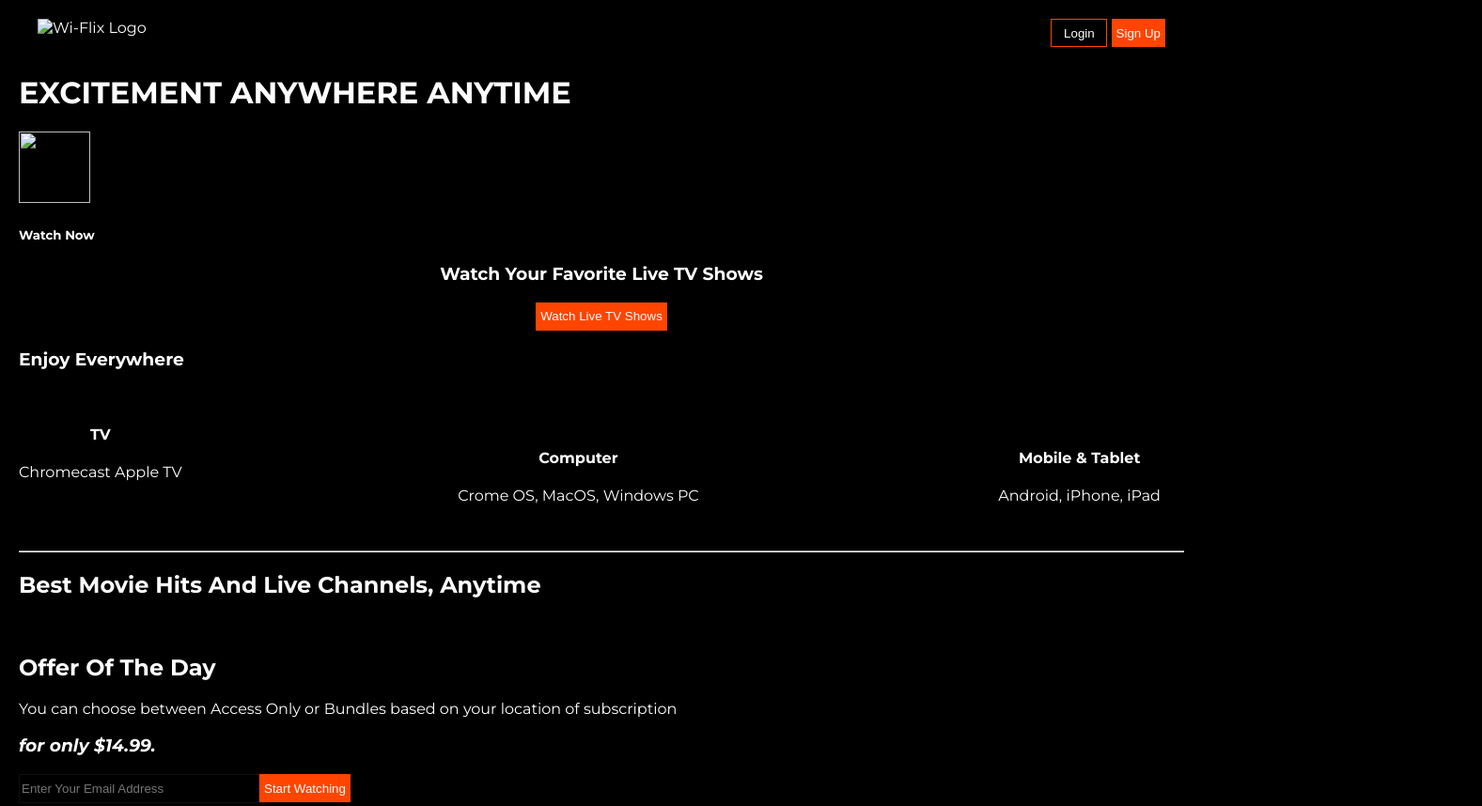
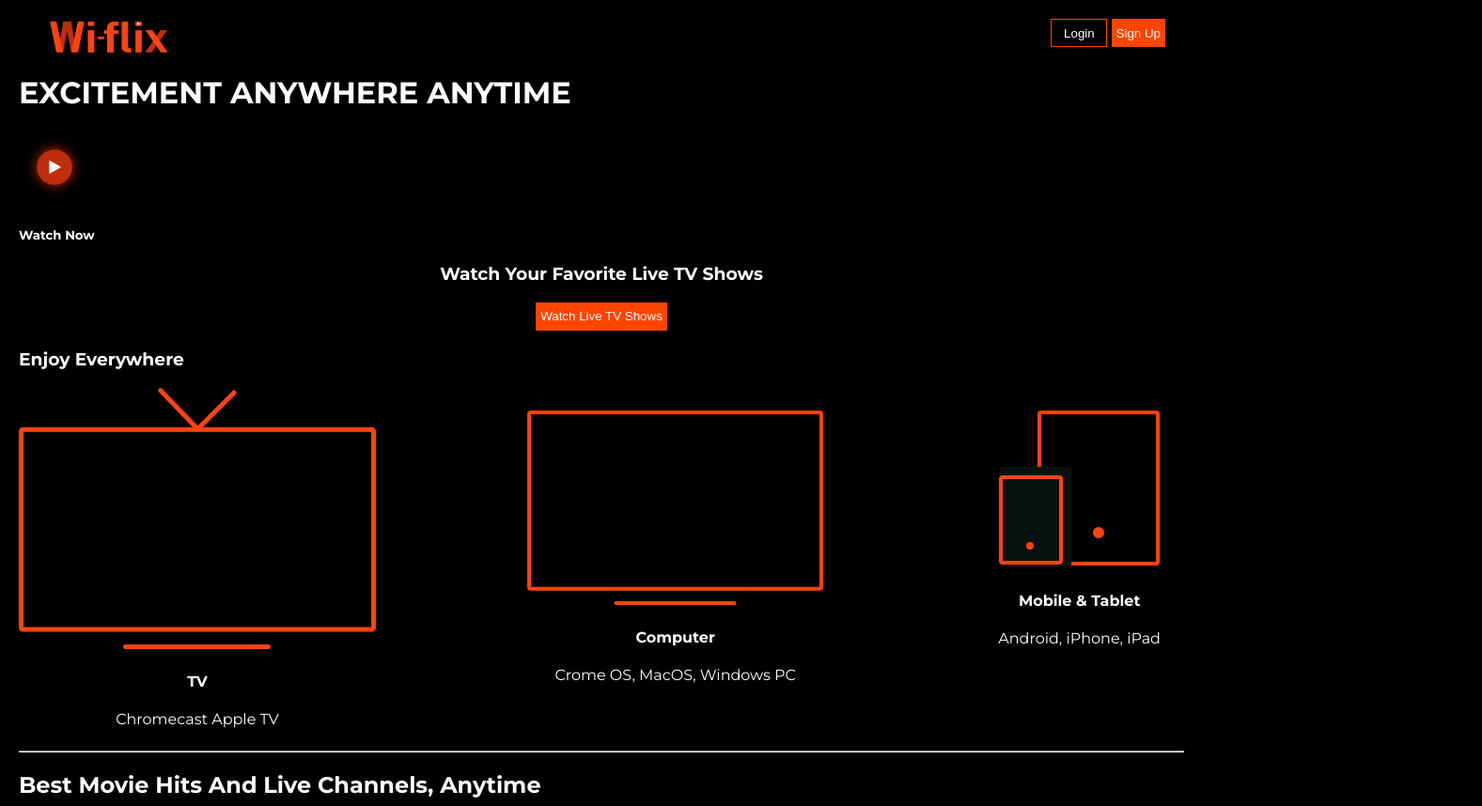
Before and after one commit to abdulsultans/home-flix, a plain HTML site: page index.html in a window 1280 px wide. Shown: the top 858 px of the page at 94% size, 1577 px wide, since content can reach past the window. Drawn offline with Linux system fonts and the light colour scheme; files that its build step writes are made by us from their sources.

Commit message:
added some stuff

```diff
--- a/index.html
+++ b/index.html
@@ -16,18 +16,19 @@
 </head>
 
 <body>
-    <div class="hero"></div>
-    <nav>
-        <img class="logo" src="wi-flix.png" alt="Wi-Flix Logo">
+    <div>
+        <nav class="hero">
+            <img class="logo" src="assets/wi-flix.png" alt="Wi-Flix Logo">
 
-        <div class="log-btn">
-            <button class="btn-l">Login</button>
-            <button class="btn-d">Sign Up</button>
-        </div>
-    </nav>
+            <div class="log-btn">
+                <button class="btn-l">Login</button>
+                <button class="btn-d">Sign Up</button>
+            </div>
+        </nav>
+    </div>
 
     <h1>EXCITEMENT ANYWHERE ANYTIME</h1>
-    <img src="playb.svg" width="76px" height="76px">
+    <img src="assets/playb.svg" width="76px" height="76px">
     <h5>Watch Now</h5>
     </div>
     <div class="a-hero">
@@ -38,19 +39,19 @@
     </div>
     <div>
         <h3>Enjoy Everywhere</h3>
-        <div class="section1">
+        <div class="section">
             <div class="sc">
-                <img src="tv.svg" alt="">
+                <img src="assets/tv.svg" alt="TV">
                 <h4>TV</h4>
                 <p>Chromecast Apple TV</p>
             </div>
             <div class="sc1">
-                <img src="computer.svg" alt="">
+                <img src="assets/computer.svg" alt="Computer">
                 <h4>Computer</h4>
                 <p>Crome OS, MacOS, Windows PC</p>
             </div>
             <div class="sc1">
-                <img src="mobtab.svg" alt="">
+                <img src="assets/mobtab.svg" alt="Mobile & Tablet">
                 <h4>Mobile & Tablet</h4>
                 <p>Android, iPhone, iPad</p>
             </div>
@@ -147,17 +148,17 @@
         <div class="social-icons">
             <h5>CONNECT WITH US</h5>
             <div id="social">
-                <a href="#"><img src="instagram.svg" alt="instagram"></a>
-                <a href="#"><img src="facebook.svg" alt="facebook"></a>
-                <a href="#"><img src="twitter.svg" alt="twitter"></a>
+                <a href="#"><img src="assets/instagram.svg" alt="Instagram"></a>
+                <a href="#"><img src="assets/facebook.svg" alt="Facebook"></a>
+                <a href="#"><img src="assets/twitter.svg" alt="Twitter"></a>
             </div>
         </div>
 
         <div class="download-app">
             <h5>Download Wi-flix App</h5>
             <div id="apps">
-                <a href="#"><img src="playstore.png" alt="Google Play Store"></a>
-                <a href="#"><img src="appstore.png" alt="App Store"></a>
+                <a href="#"><img src="assets/playstore.png" alt="Google Play Store"></a>
+                <a href="#"><img src="assets/appstore.png" alt="App Store"></a>
             </div>
 
         </div>
--- a/assets/styles.css
+++ b/styles.css
@@ -1,6 +1,6 @@
     body {
         font-family: 'Montserrat', sans-serif;
-        background-color: black;
+        background-color: #000000;
         color: white;
         margin: 20px;
         width: 1920;
@@ -12,11 +12,11 @@
         margin: 20px;
     }
 
-    hero{
+    hero {
         display: flex;
     }
 
-    .a-hero{
+    .a-hero {
         justify-content: center;
         text-align: center;
     }
@@ -69,21 +69,15 @@
         display: flex;
     }
 
-    .section1 {
+    .section {
         display: flex;
         justify-content: space-between;
         text-align: center;
-        }
-
-    .sc {
-        height: 35px;
-
     }
 
     .sc1 {
         padding: 25px;
         height: auto;
-
     }
 
     footer {
```
